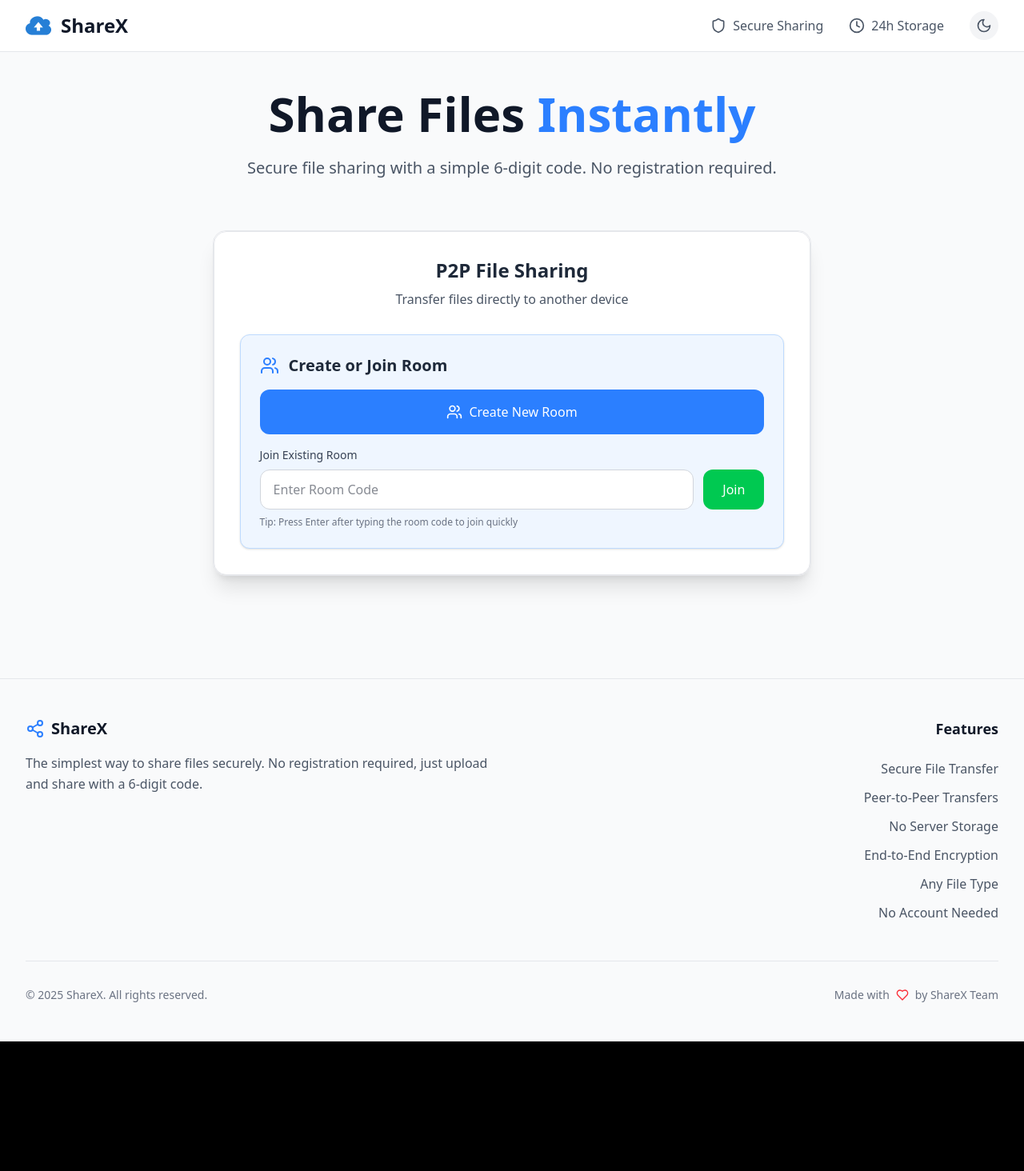
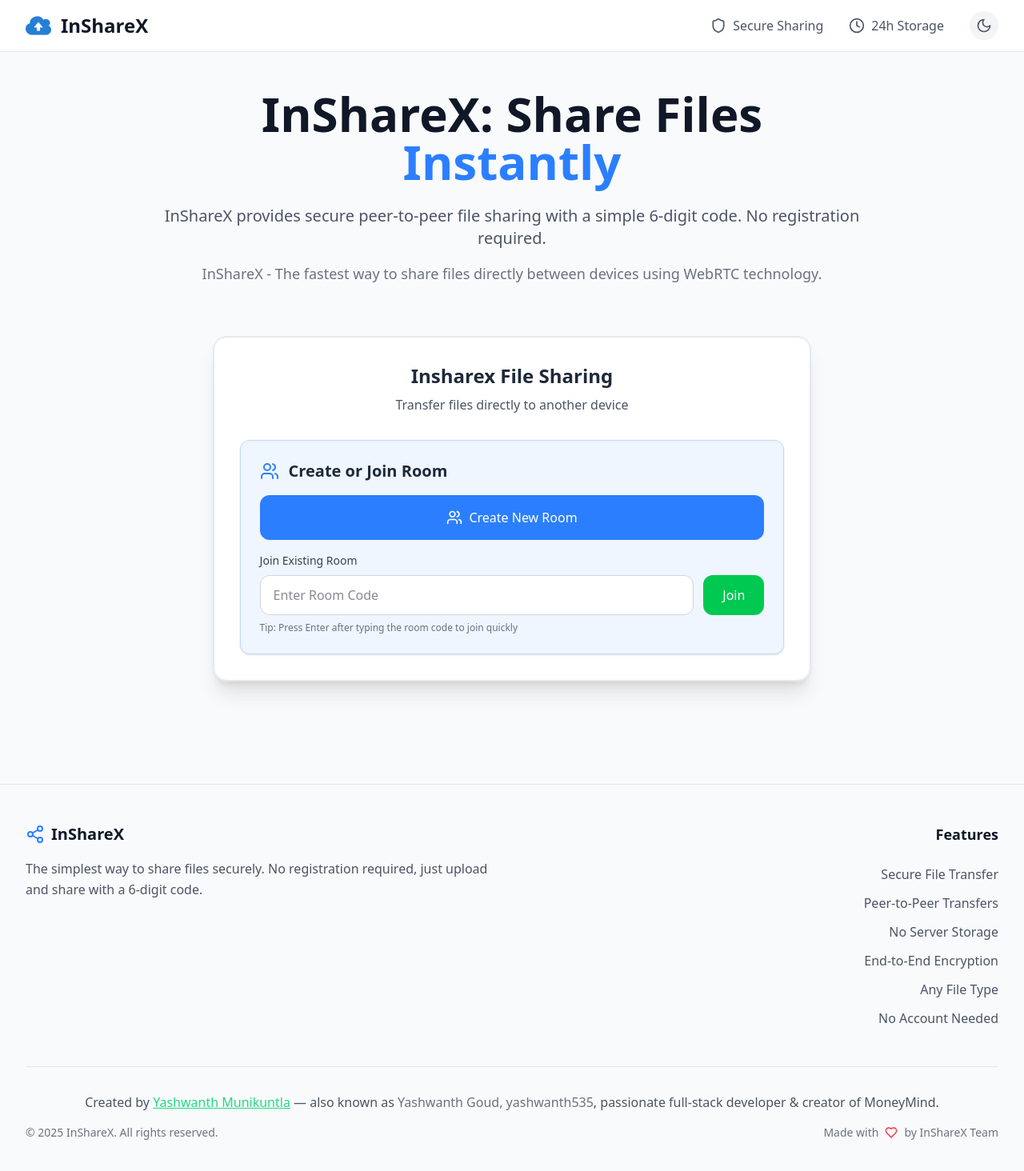
Before and after one commit to yashwanth535/insharex-frontend, a React (Vite) app: page / in a window 1280 px wide. Shown: the top 1464 px of the page at 80% size. Before the commit the page ends 1302 px from the top, so only its background shows below. Built offline with nearby package versions, Linux system fonts and the light colour scheme; no server answers.

Commit message:
optimized SEO

```diff
--- a/src/components/Footer.jsx
+++ b/src/components/Footer.jsx
@@ -19,7 +19,7 @@ const Footer = () => {
               <div className="flex items-center justify-center md:justify-start space-x-2 mb-4">
                 <Share2 className={`h-6 w-6 ${isDark ? 'text-blue-400' : 'text-blue-500'}`} />
                 <h3 className={`text-xl font-bold ${isDark ? 'text-white' : 'text-gray-900'}`}>
-                  ShareX
+                  InShareX
                 </h3>
               </div>
               <p className={`${isDark ? 'text-gray-300' : 'text-gray-600'} leading-relaxed`}>
@@ -62,14 +62,33 @@ const Footer = () => {
             transition={{ delay: 0.8 }}
             className={`mt-12 pt-8 border-t ${isDark ? 'border-gray-800' : 'border-gray-200'}`}
           >
-            <div className="flex flex-col md:flex-row items-center justify-between">
-              <p className={`text-sm ${isDark ? 'text-gray-400' : 'text-gray-500'}`}>
-                © {new Date().getFullYear()} ShareX. All rights reserved.
+            <div className="flex flex-col items-center space-y-4">
+              <p className={`text-sm md:text-base text-center ${isDark ? 'text-gray-300' : 'text-gray-600'}`}>
+                Created by{" "}
+                <a
+                  href="https://yashwanth.site/"
+                  target="_blank"
+                  rel="noopener noreferrer"
+                  className="text-[#20D982] hover:text-[#bbe86f] transition-colors duration-300 underline"
+                >
+                  Yashwanth Munikuntla
+                </a>
+                {" "} — also known as{" "}
+                <span className={isDark ? 'text-gray-400' : 'text-gray-500'}>
+                  Yashwanth Goud, yashwanth535
+                </span>
+                , passionate full-stack developer & creator of MoneyMind.
               </p>
-              <div className="flex items-center mt-4 md:mt-0">
-                <span className={`text-sm flex items-center ${isDark ? 'text-gray-400' : 'text-gray-500'}`}>
-                  Made with <Heart className="h-4 w-4 mx-2 text-red-500" /> by ShareX Team
-                </span>
+
+              <div className="flex flex-col md:flex-row items-center justify-between w-full">
+                              <p className={`text-sm ${isDark ? 'text-gray-400' : 'text-gray-500'}`}>
+                © {new Date().getFullYear()} InShareX. All rights reserved.
+              </p>
+                <div className="flex items-center mt-4 md:mt-0">
+                  <span className={`text-sm flex items-center ${isDark ? 'text-gray-400' : 'text-gray-500'}`}>
+                    Made with <Heart className="h-4 w-4 mx-2 text-red-500" /> by InShareX Team
+                  </span>
+                </div>
               </div>
             </div>
           </motion.div>
--- a/src/components/Header.jsx
+++ b/src/components/Header.jsx
@@ -26,11 +26,11 @@ const Header = () => {
             <Link to="/" className="flex items-center space-x-3">
               <img
                 src="/share.png"
-                alt="ShareX Logo"
+                alt="InShareX Logo"
                 className="h-8 w-8 object-contain"
               />
               <span className={`text-2xl font-bold ${isDark ? 'text-white' : 'text-gray-900'}`}>
-                ShareX
+                InShareX
               </span>
             </Link>
           </motion.div>
--- a/src/pages/landing.jsx
+++ b/src/pages/landing.jsx
@@ -19,10 +19,13 @@ const Landing = () => {
       >
         <motion.div className="max-w-4xl mx-auto text-center mb-16">
           <h1 className={`text-6xl font-bold mb-6 ${isDark ? 'text-white' : 'text-gray-900'}`}>
-            Share Files <span className={isDark ? 'text-blue-400' : 'text-blue-500'}>Instantly</span>
+            InShareX: Share Files <span className={isDark ? 'text-blue-400' : 'text-blue-500'}>Instantly</span>
           </h1>
           <p className={`text-xl ${isDark ? 'text-gray-300' : 'text-gray-600'}`}>
-            Secure file sharing with a simple 6-digit code. No registration required.
+            InShareX provides secure peer-to-peer file sharing with a simple 6-digit code. No registration required.
+          </p>
+          <p className={`text-lg mt-4 ${isDark ? 'text-gray-400' : 'text-gray-500'}`}>
+            InShareX - The fastest way to share files directly between devices using WebRTC technology.
           </p>
         </motion.div>
 
--- a/src/pages/webrtc.jsx
+++ b/src/pages/webrtc.jsx
@@ -444,7 +444,7 @@ const FileShare = () => {
   return (
     <div className={`w-full p-8 ${isDark ? 'bg-gray-800' : 'bg-white'} rounded-2xl shadow-lg border ${isDark ? 'border-gray-700' : 'border-gray-200'}`}>
       <div className="mb-8 text-center">
-        <h2 className={`text-2xl font-bold ${isDark ? 'text-white' : 'text-gray-800'}`}>P2P File Sharing</h2>
+        <h2 className={`text-2xl font-bold ${isDark ? 'text-white' : 'text-gray-800'}`}>Insharex File Sharing</h2>
         <p className={`${isDark ? 'text-gray-300' : 'text-gray-600'} mt-2`}>Transfer files directly to another device</p>
       </div>
       <AnimatePresence>
```
